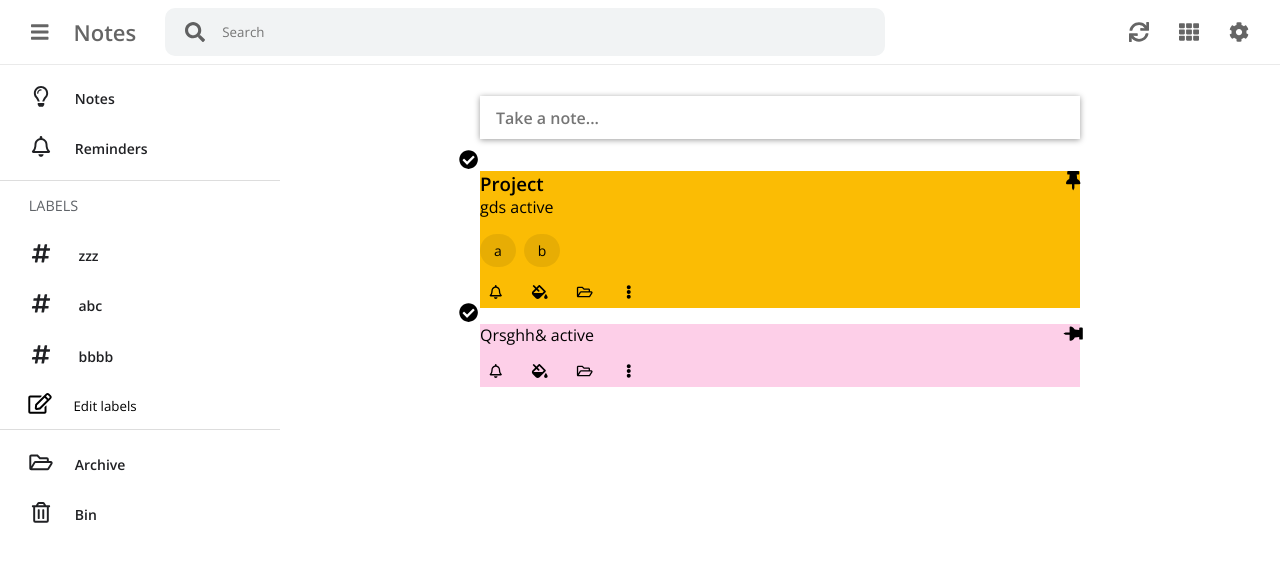
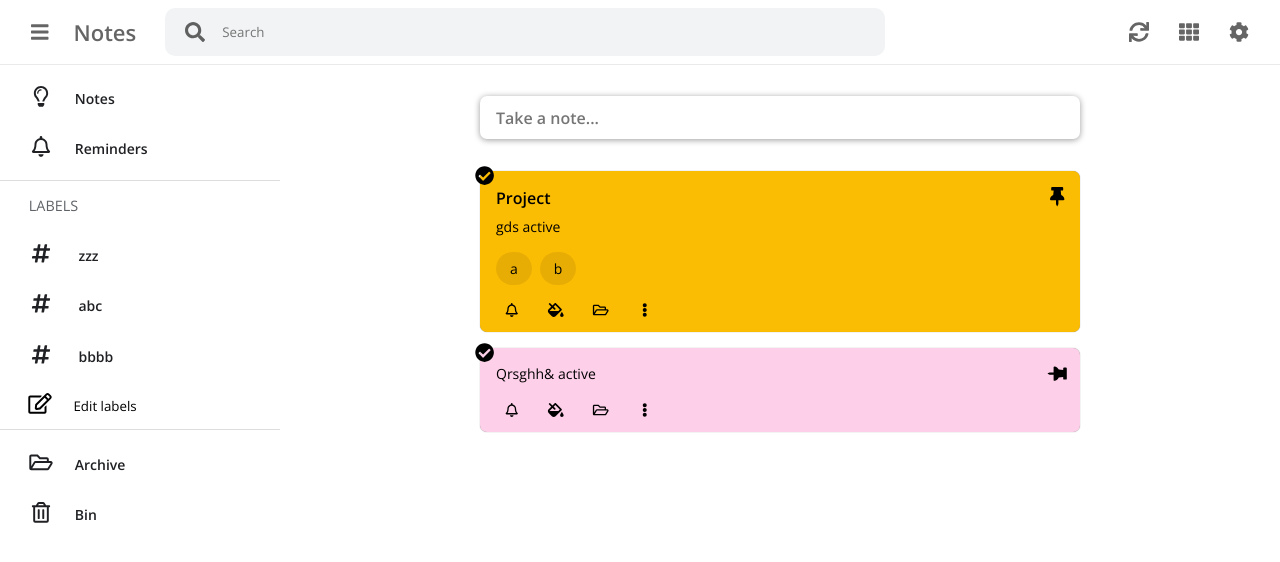
Before and after one commit to Awfj/notes, a React (Create React App) app: page /home in a window 1280 px wide. Shown: the top 562 px of the page. Built offline with nearby package versions, Linux system fonts and the light colour scheme.

Commit message:
update EditNote

```diff
--- a/src/components/EditNote/EditNote.js
+++ b/src/components/EditNote/EditNote.js
@@ -3,7 +3,7 @@ import { connect } from "react-redux";
 
 import PropTypes from "prop-types";
 
-// import Modal from "../Modal/Modal";
+import Modal from "../Modal/Modal";
 import NoteForm from "../NoteForm/NoteForm";
 
 import {
@@ -13,26 +13,33 @@ import {
   deleteNote
 } from "../../redux/actions/actionCreators";
 
-const EditNote = ({ note, addNote, archiveNote, editNote, deleteNote }) => {
+const EditNote = ({
+  note,
+  addNote,
+  archiveNote,
+  editNote,
+  deleteNote,
+  onSetNoteIsEditable
+}) => {
   const { id, title, content, color, labels, isPinned, status } = note;
   const [newTitle, setNewTitle] = useState(title);
   const [newContent, setNewContent] = useState(content);
   const [newColor, setNewColor] = useState(color);
   const [newIsPinned, setNewIsPinned] = useState(isPinned);
-  const [formIsActive, setFormIsActive] = useState(false);
+  // const [formIsActive, setFormIsActive] = useState(false);
 
   const handleEditNote = () => {
     if (title !== newTitle || content !== newContent || color !== newColor) {
       editNote(id, newTitle, newContent, newColor, labels, isPinned, status);
     }
-    setFormIsActive(false);
+    onSetNoteIsEditable(false);
+    // setFormIsActive(false);
   };
 
   // console.log('edit', formIsActive)
   return (
-    // <Modal>
+    <Modal>
     <NoteForm
-      formIsActive={formIsActive}
       title={newTitle}
       content={newContent}
       color={newColor}
@@ -41,13 +48,12 @@ const EditNote = ({ note, addNote, archiveNote, editNote, deleteNote }) => {
       onSetContent={setNewContent}
       onSetColor={setNewColor}
       onSetIsPinned={() => setNewIsPinned(!newIsPinned)}
-      onSetFormIsActive={setFormIsActive}
       onSubmit={handleEditNote}
       addNote={() => addNote(title, content, color, labels, isPinned, status)}
       archiveNote={() => archiveNote(id)}
       deleteNote={() => deleteNote(id)}
     />
-    // </Modal>
+    </Modal>
   );
 };
 
--- a/src/components/FilterPage/Home.js
+++ b/src/components/FilterPage/Home.js
@@ -8,7 +8,6 @@ import FilterPage from "./FilterPage";
 import NewNote from "../NewNote/NewNote";
 import NoteList from "../NoteList/NoteList";
 import FilterMessage from "../FilterMessage/FilterMessage";
-import EditNote from "../EditNote/EditNote";
 
 import { getNotesByStatus } from "../../redux/selectors/notes";
 import { NOTE_STATUS } from "../../constants";
@@ -17,7 +16,7 @@ const Home = ({ notes, notesLayout }) => {
   return (
     <FilterPage>
       <NewNote />
-      {/* <EditNote note={notes[0]} /> */}
+
       {notes.length > 0 ? (
         <NoteList notes={notes} notesLayout={notesLayout} />
       ) : (
--- a/src/components/Modal/Modal.js
+++ b/src/components/Modal/Modal.js
@@ -9,6 +9,7 @@ const Modal = ({ children, onCloseModal }) => {
   const modal = document.createElement("div");
   modal.setAttribute("class", styles.Modal);
 
+  if (onCloseModal) {
     const handleClose = e => {
       if (modal.isEqualNode(e.target)) {
         onCloseModal();
@@ -16,6 +17,7 @@ const Modal = ({ children, onCloseModal }) => {
     };
 
     modal.addEventListener("click", handleClose);
+  }
 
   useEffect(() => {
     modalRoot.appendChild(modal);
@@ -28,7 +30,7 @@ const Modal = ({ children, onCloseModal }) => {
 
 Modal.propTypes = {
   children: PropTypes.element.isRequired,
-  onCloseModal: PropTypes.func.isRequired
+  onCloseModal: PropTypes.func
 };
 
 export default Modal;
--- a/src/components/NewNote/NewNote.js
+++ b/src/components/NewNote/NewNote.js
@@ -3,8 +3,8 @@ import { connect } from "react-redux";
 
 import styles from "./NewNote.module.scss";
 import NoteForm from "../NoteForm/NoteForm";
-import NoteFormField from "../NoteFormField/NoteFormField";
-import NoteBorder from "../NoteBorder/NoteBorder";
+// import NoteFormField from "../NoteFormField/NoteFormField";
+// import NoteBorder from "../NoteBorder/NoteBorder";
 import { addNote } from "../../redux/actions/actionCreators";
 import { NOTE_STATUS } from "../../constants";
 
@@ -70,7 +70,7 @@ const NewNote = ({ addNote }) => {
       ) : (
         // <NoteBorder>
         <form
-          className={`note ${styles.dummyForm}`}
+          className={`${styles.dummyForm}`}
           onClick={() => setFormIsActive(true)}
           onKeyDown={() => setFormIsActive(true)}
         >
--- a/src/components/NewNote/NewNote.module.scss
+++ b/src/components/NewNote/NewNote.module.scss
@@ -1,7 +1,10 @@
+@import  '../../styles/_noteBorder.scss';
+
 .dummyForm {
   box-shadow: 0 1px 6px #9b9b9b;
   margin: 2em auto 0;
   max-width: 600px;
+  @extend %noteBorder;
 
   padding: .2em 1em .1em;
   input {
--- a/src/components/ViewNote/ViewNote.js
+++ b/src/components/Note/Note.js
@@ -1,9 +1,10 @@
-import React, { createRef } from "react";
+import React, { useState, createRef } from "react";
 import PropTypes from "prop-types";
 import { connect } from "react-redux";
 
-import styles from "./ViewNote.module.scss";
+import styles from "./Note.module.scss";
 import Toolbox from "../Toolbox/Toolbox";
+import EditNote from "../EditNote/EditNote";
 
 import {
   addNote,
@@ -13,7 +14,7 @@ import {
   pinNote
 } from "../../redux/actions/actionCreators";
 
-const ViewNote = ({
+const Note = ({
   addNote,
   archiveNote,
   changeNoteColor,
@@ -21,6 +22,7 @@ const ViewNote = ({
   note,
   pinNote
 }) => {
+  const [noteIsEditable, setNoteIsEditable] = useState(false);
   const noteRef = createRef();
   const { id, title, content, color, labels, isPinned, status } = note;
 
@@ -38,11 +40,19 @@ const ViewNote = ({
   }
 
   return (
+    <>
+      {noteIsEditable && (
+        <EditNote
+          note={note}
+          onSetNoteIsEditable={setNoteIsEditable}
+        />
+      )}
       <div
         ref={noteRef}
-      className={`note ${styles.Note} ${styles[color]}`}
+        className={`${styles.Note} ${styles[color]}`}
         onMouseEnter={handleMouseHover}
         onMouseLeave={handleMouseHover}
+        onClick={() => setNoteIsEditable(true)}
       >
         <Toolbox
           activeColor={color}
@@ -71,10 +81,11 @@ const ViewNote = ({
           )}
         </Toolbox>
       </div>
+    </>
   );
 };
 
-ViewNote.propTypes = {
+Note.propTypes = {
   note: PropTypes.shape({
     id: PropTypes.number.isRequired,
     title: PropTypes.string.isRequired,
@@ -96,4 +107,4 @@ export default connect(null, {
   changeNoteColor,
   deleteNote,
   pinNote
-})(ViewNote);
+})(Note);
--- a/src/components/ViewNote/ViewNote.module.scss
+++ b/src/components/Note/Note.module.scss
@@ -1,7 +1,10 @@
+@import  '../../styles/_noteBorder.scss';
 @import '../../styles/_colors.scss';
 
-.ViewNote {
+.Note {
   // transition: all 0.1s ease-in-out;
+  box-shadow: 0 0 1px gray;
+  @extend %noteBorder;
   &:hover {
     box-shadow: 0 0 5px gray;
   }
--- a/src/components/NoteForm/NoteForm.js
+++ b/src/components/NoteForm/NoteForm.js
@@ -20,8 +20,10 @@ const NoteForm = ({
   deleteNote
 }) => {
   const noteFormRef = createRef();
+  const textRef = createRef();
 
   useEffect(() => {
+    textRef.current.focus();
     // console.log(Boolean(noteFormRef))
     document.addEventListener("click", handleClick);
     return () => {
@@ -55,7 +57,7 @@ const NoteForm = ({
       name="noteForm"
       ref={noteFormRef}
       onSubmit={handleSubmit}
-      className={`note ${styles.NoteForm} ${color}`}
+      className={`${styles.NoteForm} ${styles[color]}`}
     >
       <Toolbox
         activeColor={color}
@@ -78,6 +80,7 @@ const NoteForm = ({
           value={content}
           onSetField={e => onSetContent(e.target.value)}
           isFocused
+          textRef={textRef}
         />
       </Toolbox>
     </form>
--- a/src/components/NoteForm/NoteForm.module.scss
+++ b/src/components/NoteForm/NoteForm.module.scss
@@ -1,8 +1,9 @@
-@import  '../../styles/_note.scss';
+@import  '../../styles/_noteBorder.scss';
+@import '../../styles/_colors.scss';
 
 .NoteForm {
-  box-shadow: 0 1px 5px gray;
+  box-shadow: 0 1px 7px gray;
   margin: 2em auto 0;
   max-width: 600px;
-  @extend %note;
+  @extend %noteBorder;
 }
--- a/src/components/NoteFormField/NoteFormField.js
+++ b/src/components/NoteFormField/NoteFormField.js
@@ -2,7 +2,7 @@ import React from "react";
 import PropTypes from "prop-types";
 import styles from "./NoteFormField.module.scss";
 
-const NoteFormField = ({ isFocused, name, placeholder, value, onSetField }) => {
+const NoteFormField = ({ isFocused, name, placeholder, value, onSetField, textRef }) => {
   return (
     <textarea
       className={styles.NoteFormField}
@@ -12,6 +12,7 @@ const NoteFormField = ({ isFocused, name, placeholder, value, onSetField }) => {
       onChange={onSetField}
       // wrap="hard"
       autoFocus={isFocused}
+      ref={textRef}
     />
   );
 };
--- a/src/components/NoteList/NoteList.js
+++ b/src/components/NoteList/NoteList.js
@@ -2,7 +2,7 @@ import React from "react";
 import PropTypes from "prop-types";
 
 import styles from "./NoteList.module.scss";
-import ViewNote from "../ViewNote/ViewNote";
+import Note from "../Note/Note";
 
 const NoteList = ({ notes, notesLayout }) => {
   let styledNoteList = styles.NoteList;
@@ -13,7 +13,7 @@ const NoteList = ({ notes, notesLayout }) => {
   return (
     <div className={styledNoteList}>
       {notes.map(note => {
-        return <ViewNote key={note.id} note={note} />;
+        return <Note key={note.id} note={note} />;
       })}
     </div>
   );
--- a/src/styles/_note.scss
+++ b/src/styles/_noteBorder.scss
@@ -1,5 +1,4 @@
-%note {
+%noteBorder {
   border-radius: 7px;
-  box-shadow: 0 0 1px gray;
   padding: 1em 1em 0.4em;
 }
```
Lines whose indentation alone changed are shown as unchanged.
